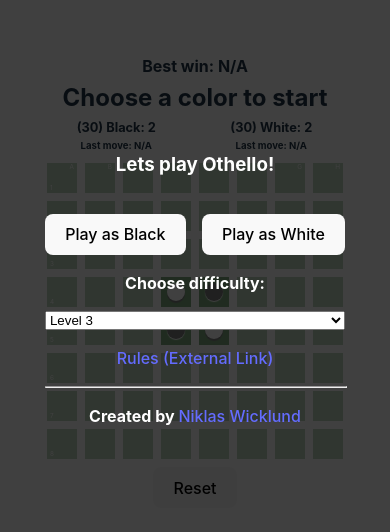
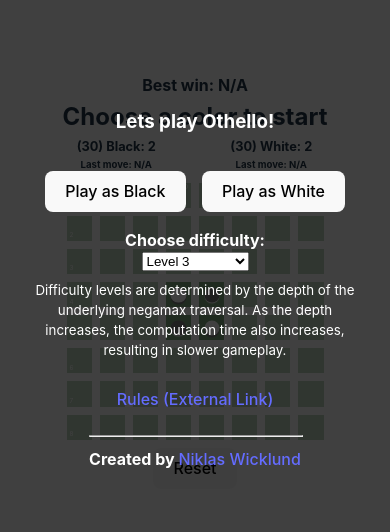
Before and after one commit to NiklasWicklund/othello-bot, a React (Vite) app: page / in a window 390 px wide. Shown: the part 142-674 px from the top of the page. Built offline with nearby package versions, Linux system fonts and the light colour scheme.

Commit message:
Add difficulty description

```diff
--- a/src/App.css
+++ b/src/App.css
@@ -37,7 +37,20 @@
   font-size: 0.6rem;
 }
 
+.difficulty-container {
+  display: flex;
+  flex-direction: column;
+  align-items: center;
+}
 
+.difficulty-container select {
+  width: fit-content;
+}
+.difficulty-container p {
+  padding: 10px;
+  font-size: smaller;
+  font-weight:lighter;
+}
 .disable-table {
   pointer-events: none;
 }
@@ -136,19 +149,21 @@
   border-radius: 0.5rem;
   display: flex;
   flex-direction: column;
+  align-items: center;
   gap: 1rem;
   color: white;
+  width: 35%;
 }
 
 hr {
   width: 100%;
-  margin: 0;
+  margin-bottom: 10px;
 }
 
 @media screen and (max-width: 768px) {
   .game-table {
-    width: 80vw;
-    height: 80vw;
+    width: min(70vw,70vh);
+    height: min(70vw,70vh);
   }
   table {
     width: 80vw;
@@ -159,4 +174,7 @@
   .row-number, .column-number {
     font-size: 0.4rem;
   }
+  .overlay-content{
+    width: 90%;
+  }
 }
--- a/src/Othello.jsx
+++ b/src/Othello.jsx
@@ -201,6 +201,7 @@
                             <button onClick={() => startGameAs(1)}>Play as Black</button>
                             <button onClick={() => startGameAs(-1)}>Play as White</button>
                         </div>
+                        <div className='difficulty-container'>
                             <label htmlFor="dropdown">Choose difficulty:</label>
                             <select
                                 value={difficulty}
@@ -212,11 +213,16 @@
                                 <option value={5}>Level 4</option>
                                 <option value={7}>Level 5 (Slow)</option>
                             </select>
+                            <p>
+                            Difficulty levels are determined by the depth of the underlying negamax traversal. As the depth increases, the computation time also increases, resulting in slower gameplay.                            </p>
+                        </div>
+
                         <div>
                             <a href='https://www.worldothello.org/about/about-othello/othello-rules/official-rules/english' target='_blank'>Rules (External Link)</a>
                         </div>
+
+                        <div className='credits'>
                             <hr/>
-                        <div className='credits'>
                             <p>Created by <a href='https://niklaswicklund.github.io/NiklasWicklund/' target='_blank'>Niklas Wicklund</a></p>
                         </div>
                     </div>
```
Lines whose indentation alone changed are shown as unchanged.
